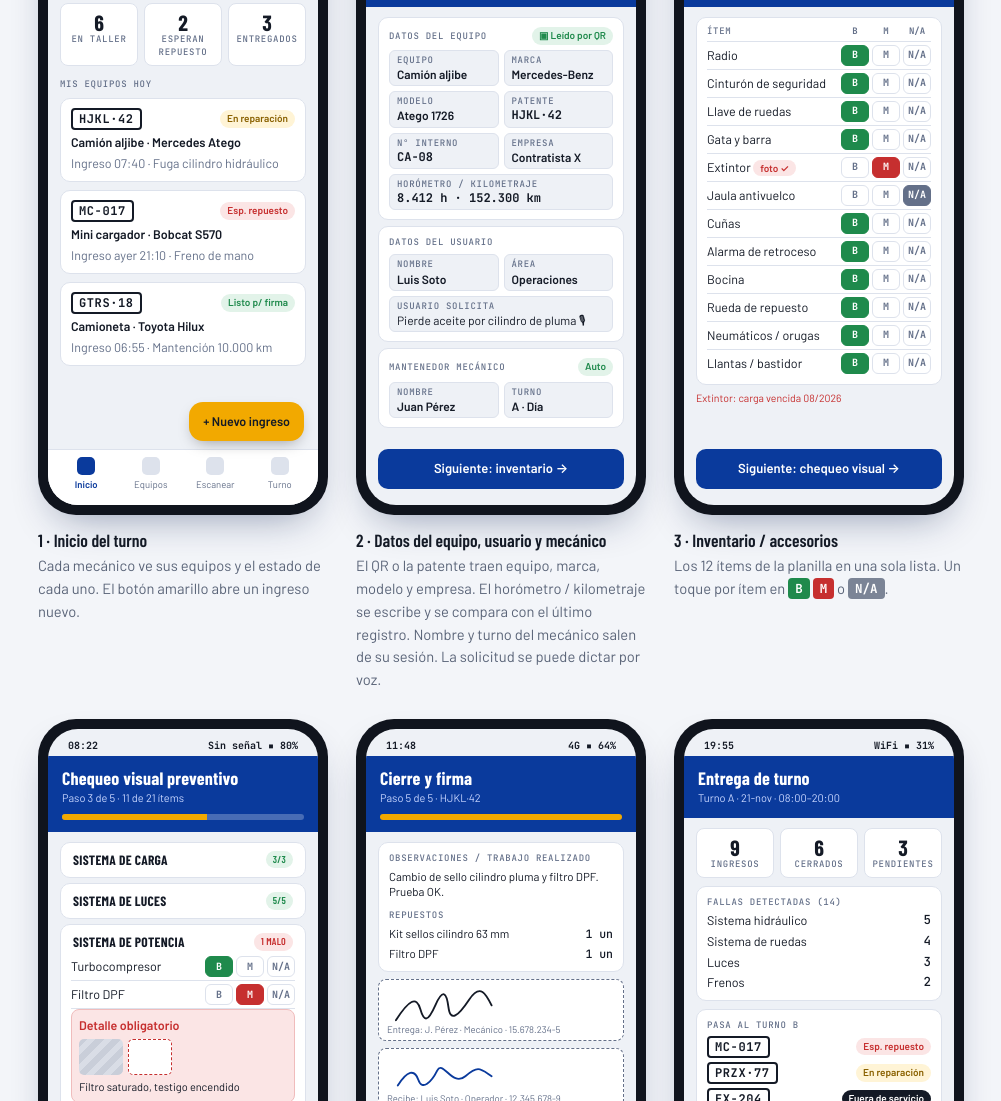
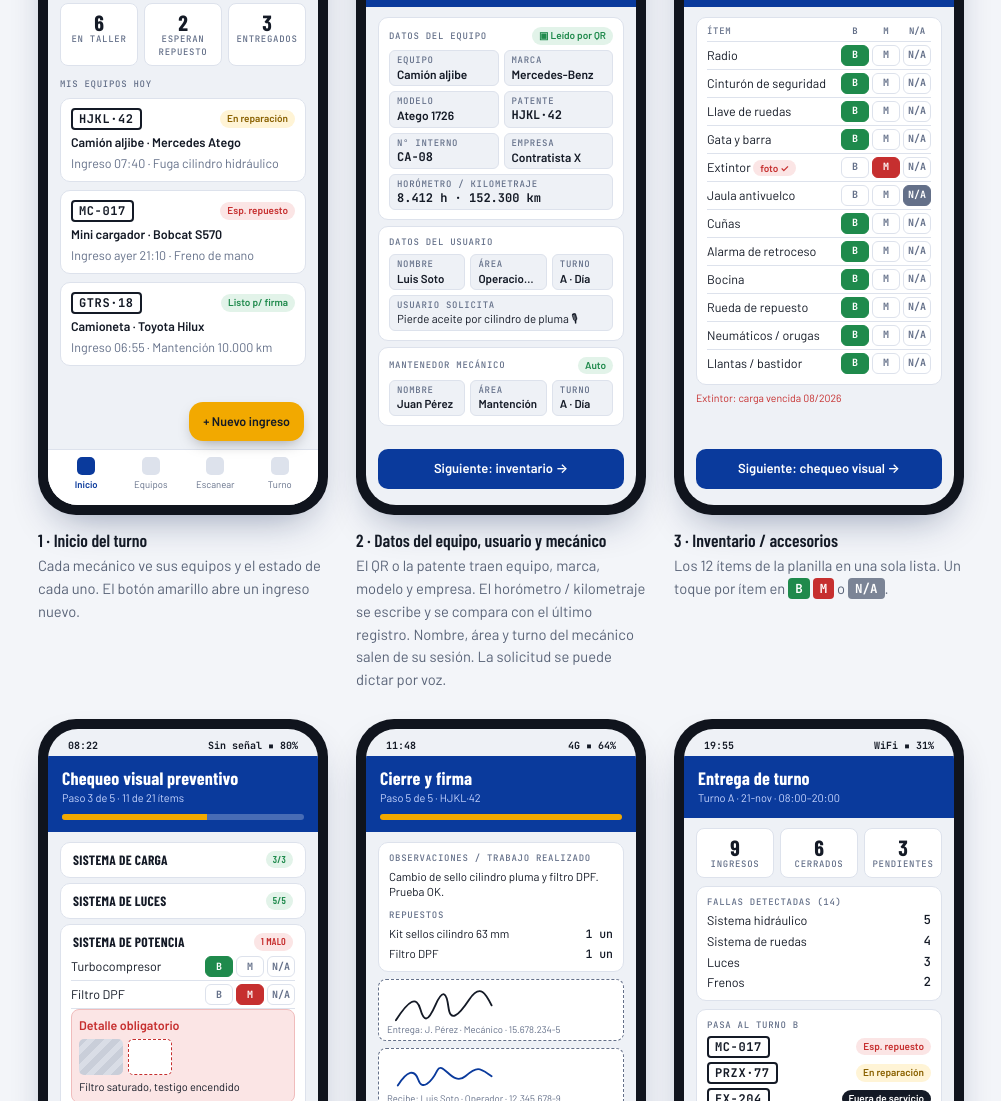
Before and after one commit to jeremyandresmoreno19-dot/check-lis, a plain HTML site: page docs/propuesta-app-taller.html in a window 1280 px wide. Shown: the part 2866-3967 px from the top of the page, without its empty margins (139-1140 px from the left). Drawn offline with nearby package versions, Linux system fonts and the light colour scheme.

Commit message:
Agregar turno al usuario y área al mecánico
Co-Authored-By: Claude Opus 5.5 <noreply@anthropic.com>
Claude-Session: https://claude.ai/code/session_018wuFSk5YpyGUH7qFLaDyCN

```diff
--- a/docs/propuesta-app-taller.html
+++ b/docs/propuesta-app-taller.html
@@ -115,6 +115,9 @@ figure{margin:0}
 .prog i{display:block;height:100%;background:var(--app-warn)}
 .tight .field{padding:3px 7px}
 .tight .grid2{gap:5px}
+.grid2.g3{grid-template-columns:1.25fr 1.25fr 1fr}
+.g3 .field .val{font-size:11.5px;white-space:nowrap;overflow:hidden;text-overflow:ellipsis}
+.g3 .field{min-width:0}
 .compact .item{padding:3px 0}
 .compact .bm span{height:21px;width:28px}
 .colh{display:grid;grid-template-columns:1fr auto;gap:6px;padding-bottom:3px;border-bottom:1px solid var(--app-line)}
@@ -291,8 +294,8 @@ a:focus-visible{outline:2px solid var(--signal);outline-offset:2px}
     </div>
     <div class="spec">
       <div class="blk"><div class="n">BLOQUE 1</div><h3>Datos del equipo</h3><ul><li>Equipo</li><li>Marca</li><li>Modelo</li><li>Patente</li><li>Número interno</li><li>Empresa</li><li>Horómetro / kilometraje</li></ul></div>
-      <div class="blk"><div class="n">BLOQUE 2</div><h3>Datos del usuario</h3><ul><li>Nombre</li><li>Área</li></ul></div>
-      <div class="blk"><div class="n">BLOQUE 3</div><h3>Datos del mantenedor mecánico</h3><ul><li>Nombre</li><li>Turno</li></ul></div>
+      <div class="blk"><div class="n">BLOQUE 2</div><h3>Datos del usuario</h3><ul><li>Nombre</li><li>Área</li><li>Turno</li></ul></div>
+      <div class="blk"><div class="n">BLOQUE 3</div><h3>Datos del mantenedor mecánico</h3><ul><li>Nombre</li><li>Área</li><li>Turno</li></ul></div>
       <div class="blk"><div class="n">BLOQUE 4 · <span class="k b">B</span> <span class="k m">M</span> <span class="k n">N/A</span></div><h3>Inventario / accesorios</h3><ul><li>Radio</li><li>Cinturón de seguridad</li><li>Llave de ruedas</li><li>Gata y barra</li><li>Extintor</li><li>Jaula antivuelco</li><li>Cuñas</li><li>Alarma de retroceso</li><li>Bocina</li><li>Rueda de repuesto</li><li>Neumáticos / orugas</li><li>Llantas / bastidor</li></ul></div>
       <div class="blk wide"><div class="n">BLOQUE 5 · <span class="k b">B</span> <span class="k m">M</span> <span class="k n">N/A</span></div><h3>Chequeo visual preventivo</h3>
         <div class="sys">
@@ -375,23 +378,25 @@ a:focus-visible{outline:2px solid var(--signal);outline-offset:2px}
             </div>
             <div class="card stack" style="gap:6px">
               <div class="lbl">Datos del usuario</div>
-              <div class="grid2">
+              <div class="grid2 g3">
                 <div class="field"><div class="lbl">Nombre</div><div class="val">Luis Soto</div></div>
                 <div class="field"><div class="lbl">Área</div><div class="val">Operaciones</div></div>
+                <div class="field"><div class="lbl">Turno</div><div class="val">A · Día</div></div>
                 <div class="field" style="grid-column:1/-1"><div class="lbl">Usuario solicita</div><div class="val" style="font-weight:400">Pierde aceite por cilindro de pluma 🎙</div></div>
               </div>
             </div>
             <div class="card stack" style="gap:6px">
               <div class="row"><div class="lbl">Mantenedor mecánico</div><span class="tag ok">Auto</span></div>
-              <div class="grid2">
+              <div class="grid2 g3">
                 <div class="field"><div class="lbl">Nombre</div><div class="val">Juan Pérez</div></div>
+                <div class="field"><div class="lbl">Área</div><div class="val">Mantención</div></div>
                 <div class="field"><div class="lbl">Turno</div><div class="val">A · Día</div></div>
               </div>
             </div>
           </div>
           <div style="padding:0 12px 16px"><div class="btn">Siguiente: inventario →</div></div>
         </div></div>
-        <figcaption><b>2 · Datos del equipo, usuario y mecánico</b>El QR o la patente traen equipo, marca, modelo y empresa. El horómetro / kilometraje se escribe y se compara con el último registro. Nombre y turno del mecánico salen de su sesión. La solicitud se puede dictar por voz.</figcaption>
+        <figcaption><b>2 · Datos del equipo, usuario y mecánico</b>El QR o la patente traen equipo, marca, modelo y empresa. El horómetro / kilometraje se escribe y se compara con el último registro. Nombre, área y turno del mecánico salen de su sesión. La solicitud se puede dictar por voz.</figcaption>
       </figure>
 
       <!-- 3. Inventario -->
@@ -623,7 +628,7 @@ a:focus-visible{outline:2px solid var(--signal);outline-offset:2px}
         <h3><span class="sq" style="background:var(--bad)"></span>Sacar o simplificar</h3>
         <ul>
           <li><b>Fecha y hora a mano</b>: las pone el sistema.</li>
-          <li><b>Datos del mantenedor</b> (nombre, turno): salen del inicio de sesión.</li>
+          <li><b>Datos del mantenedor</b> (nombre, área, turno): salen del inicio de sesión.</li>
           <li><b>Ítems repetidos</b> entre la ficha PDF y el Excel: "Pértiga" y "Estado de neumáticos" aparecen en ambas.</li>
           <li><b>Filas en blanco</b> del inventario: se reemplazan por "+ agregar ítem".</li>
           <li><b>"Operativo / No operativo"</b> y <b>"B / M"</b>: se usa una sola escala, B / M / N/A.</li>
```
